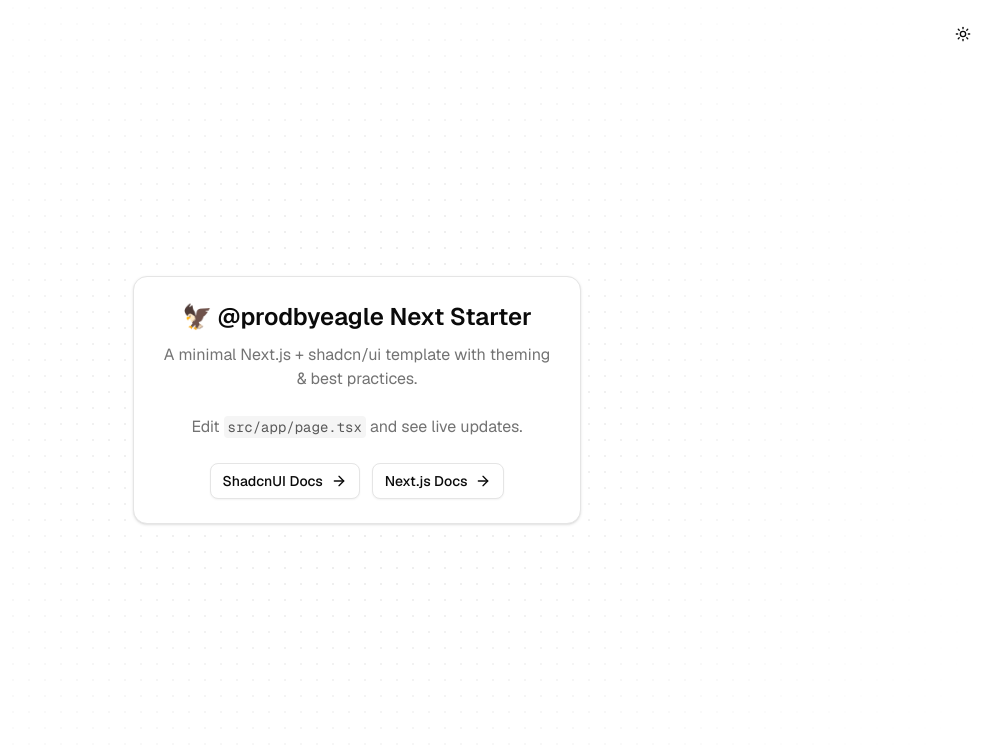
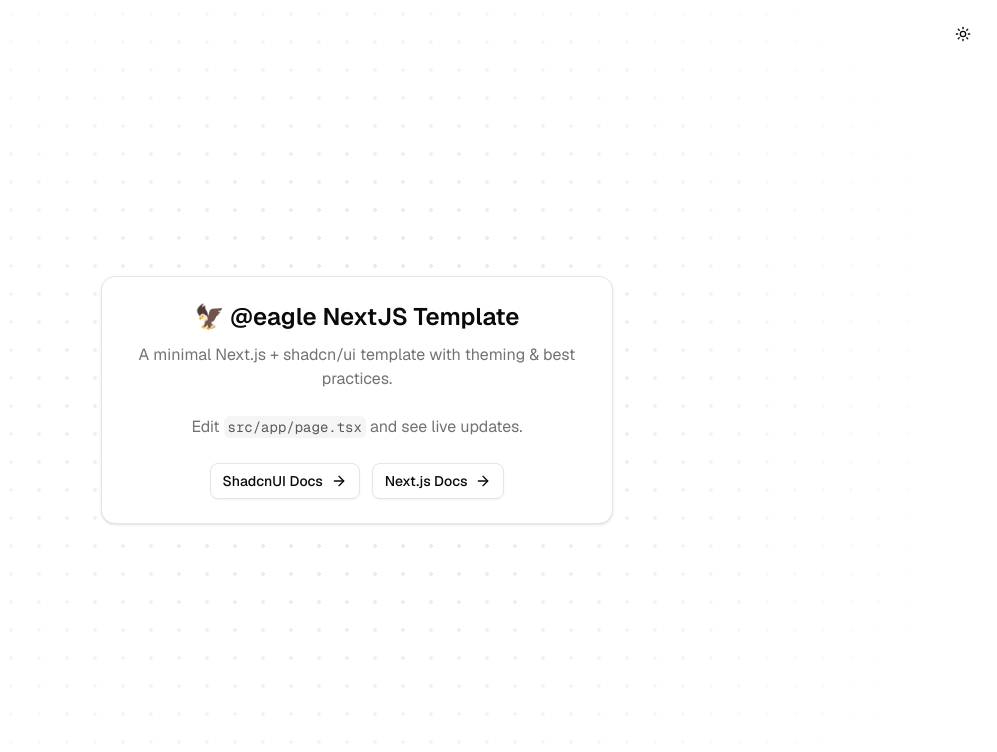
Before and after one commit to meowlounge/next-template, a Next.js app: page / in a window 1280 px wide. Shown: the top 752 px of the page, without its empty margins (283-1280 px from the left). Built offline with nearby package versions, Linux system fonts and the light colour scheme.

Commit message:
small changes

```diff
--- a/src/app/layout.tsx
+++ b/src/app/layout.tsx
@@ -1,8 +1,8 @@
-import './globals.css';
-
 import type { Metadata } from 'next';
 import { ThemeProvider } from 'next-themes';
 import { Geist, Geist_Mono } from 'next/font/google';
+
+import './globals.css';
 
 import { DottedBackground } from '@/components/eagle/dotted';
 import { ReactScan } from '@/components/eagle/react-scan';
@@ -12,6 +12,7 @@
 	variable: '--font-geist-sans',
 	subsets: ['latin'],
 });
+
 const geistMono = Geist_Mono({
 	variable: '--font-geist-mono',
 	subsets: ['latin'],
@@ -31,21 +32,29 @@
 	return (
 		<html lang='en' suppressHydrationWarning>
 			<body
-				className={`${geistSans.variable} ${geistMono.variable} font-sans antialiased select-none cursor-default`}>
+				className={`${geistMono.variable} ${geistSans.variable} antialiased font-sans cursor-default select-none relative`}>
 				<ThemeProvider
 					attribute='class'
 					defaultTheme='system'
 					enableSystem>
-					{children}
-					<div className='absolute top-4 right-4'>
+					<div className='absolute top-4 right-4 z-50 pointer-events-auto'>
 						<ThemeToggle />
 					</div>
-					<DottedBackground
-						dotColor='var(--ring)'
-						spacing={16}
-						dotSize={1}
-					/>
+					<div className='fixed inset-0 -z-10'>
+						<DottedBackground
+							dotColor='var(--foreground)'
+							className='opacity-45'
+							spacing={28}
+							dotSize={2}
+						/>
+					</div>
+
+					<div className='container mx-auto relative z-0'>
+						{children}
+					</div>
 				</ThemeProvider>
+
+				{/* Developer Component ( view fps + fps drops and rendering) */}
 				<ReactScan />
 			</body>
 		</html>
--- a/src/app/page.tsx
+++ b/src/app/page.tsx
@@ -14,11 +14,11 @@
 
 export default function HomePage() {
 	return (
-		<main className='relative flex min-h-screen flex-col items-center justify-center px-4 py-12'>
-			<Card className='w-full max-w-md'>
+		<main className='relative flex min-h-screen flex-col items-center justify-center px-6 sm:px-8 py-12'>
+			<Card className='w-full max-w-md sm:max-w-lg'>
 				<CardHeader className='space-y-1 text-center'>
 					<CardTitle className='text-2xl'>
-						🦅 @prodbyeagle Next Starter
+						🦅 @eagle NextJS Template
 					</CardTitle>
 					<CardDescription className='text-base'>
 						A minimal Next.js + shadcn/ui template with theming &
@@ -34,15 +34,21 @@
 
 				<CardFooter className='flex justify-center space-x-3'>
 					<Button className='group' variant='outline' asChild>
-						<Link href='https://ui.shadcn.com/docs'>
+						<Link
+							href='https://ui.shadcn.com/docs'
+							aria-label='Open Shadcn UI documentation'
+							prefetch={false}>
 							ShadcnUI Docs{' '}
-							<ArrowRight className='size-4 group-hover:translate-x-1  transition-all duration-200' />
+							<ArrowRight className='size-4 transition-transform duration-200 group-hover:translate-x-1' />
 						</Link>
 					</Button>
 					<Button className='group' variant='outline' asChild>
-						<Link href='https://nextjs.org/docs'>
+						<Link
+							href='https://nextjs.org/docs'
+							aria-label='Open NextJS documentation'
+							prefetch={false}>
 							Next.js Docs{' '}
-							<ArrowRight className='size-4 group-hover:translate-x-1  transition-all duration-200' />
+							<ArrowRight className='size-4 transition-transform duration-200 group-hover:translate-x-1' />
 						</Link>
 					</Button>
 				</CardFooter>
--- a/src/components/eagle/code.tsx
+++ b/src/components/eagle/code.tsx
@@ -12,7 +12,7 @@
 	return (
 		<code
 			className={cn(
-				'rounded bg-muted px-1 py-0.5 font-mono text-sm',
+				'rounded-sm bg-muted px-1 py-0.5 font-mono text-sm',
 				'text-accent-foreground/70 transition-all duration-300',
 				className
 			)}
--- a/src/components/eagle/theme-toggle.tsx
+++ b/src/components/eagle/theme-toggle.tsx
@@ -28,26 +28,26 @@
 		<DropdownMenu>
 			<DropdownMenuTrigger asChild>
 				<Button variant='ghost' size='icon'>
-					<Sun className='h-[1.2rem] w-[1.2rem] rotate-0 scale-100 transition-all dark:-rotate-90 dark:scale-0' />
+					<Sun className='h-[1.2rem] w-[1.2rem] rotate-0 scale-100 transition dark:-rotate-90 dark:scale-0' />
 					<Moon className='absolute h-[1.2rem] w-[1.2rem] rotate-90 scale-0 transition-all dark:rotate-0 dark:scale-100' />
 					<span className='sr-only'>Toggle theme</span>
 				</Button>
 			</DropdownMenuTrigger>
 			<DropdownMenuContent align='end'>
 				<DropdownMenuItem
-					className='mb-1 duration-75'
+					className='mb-1 duration-150'
 					onClick={() => setTheme('light')}>
 					<Sun className='mr-2 h-4 w-4' />
 					Light
 				</DropdownMenuItem>
 				<DropdownMenuItem
-					className='mb-1 duration-75'
+					className='mb-1 duration-150'
 					onClick={() => setTheme('dark')}>
 					<Moon className='mr-2 h-4 w-4' />
 					Dark
 				</DropdownMenuItem>
 				<DropdownMenuItem
-					className='duration-75'
+					className='duration-150'
 					onClick={() => setTheme('system')}>
 					<Monitor className='mr-2 h-4 w-4' />
 					System
```
